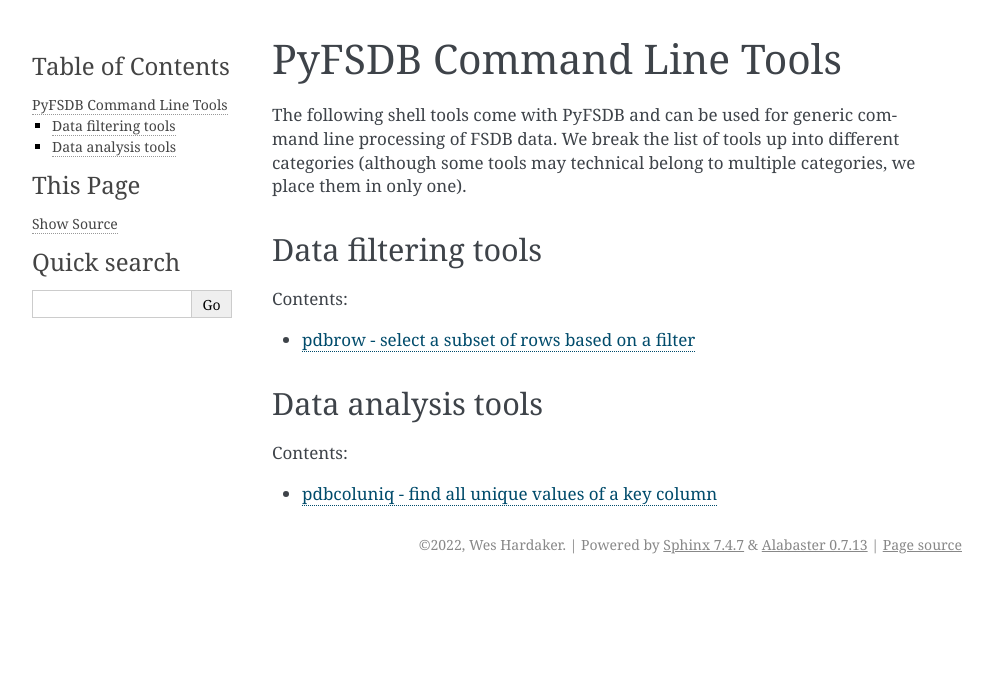
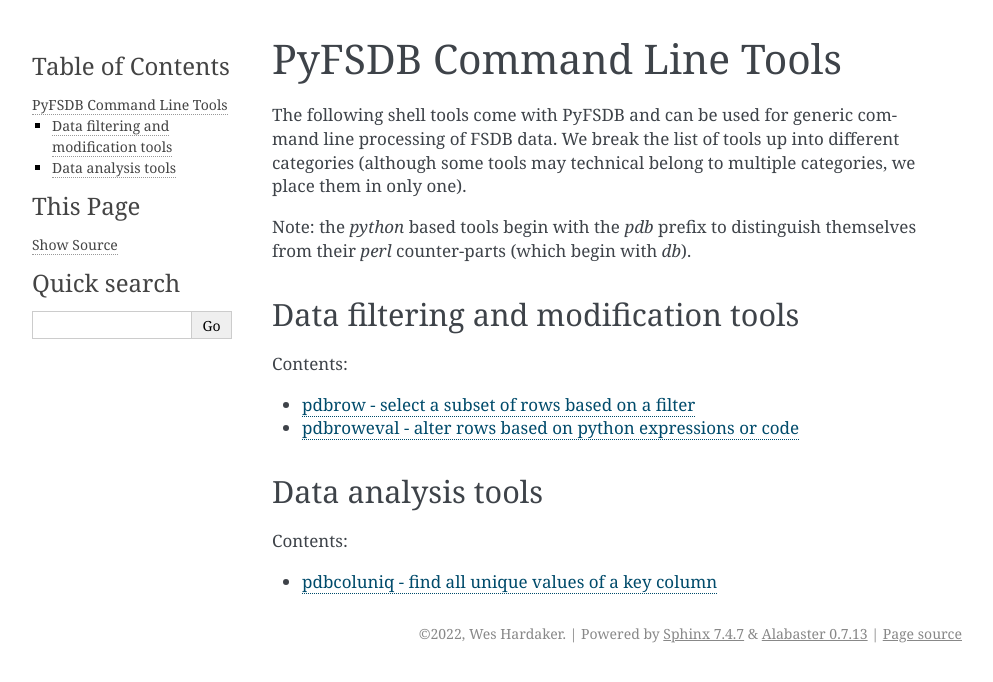
Before and after one commit to hardaker/pyfsdb, a Sphinx documentation site: the page built from docs/tools/index.rst, in a window 1280 px wide. Shown: the top 682 px of the page, without its empty margins (148-1141 px from the left). Built offline with Sphinx 7.4.7, drawn with Linux system fonts in a browser that asks for light colours.

Commit message:
pdbroweval docs

```diff
--- a/docs/tools/index.rst
+++ b/docs/tools/index.rst
@@ -6,8 +6,12 @@
 into different categories (although some tools may technical belong to
 multiple categories, we place them in only one).
 
+Note: the `python` based tools begin with the `pdb` prefix to
+distinguish themselves from their `perl` counter-parts (which begin
+with `db`).
 
-Data filtering tools
+
+Data filtering and modification tools
 --------------------
 
 .. toctree::
@@ -15,6 +19,7 @@
    :caption: Contents:
 
    pdbrow
+   pdbroweval
 
 
 Data analysis tools
```
Also changed, not shown: docs/tools/pdbroweval.md (added, +56 -0 lines).
